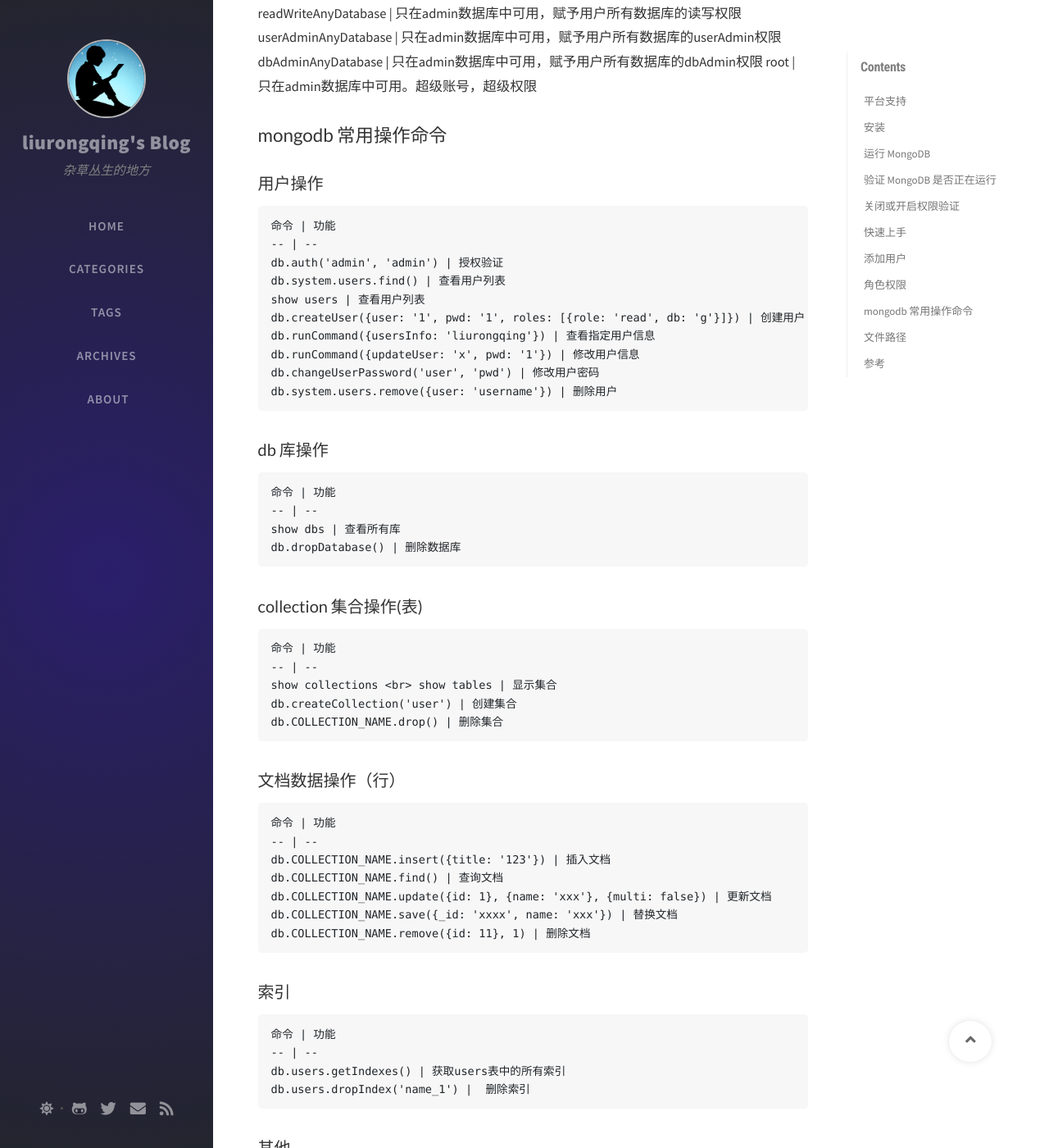
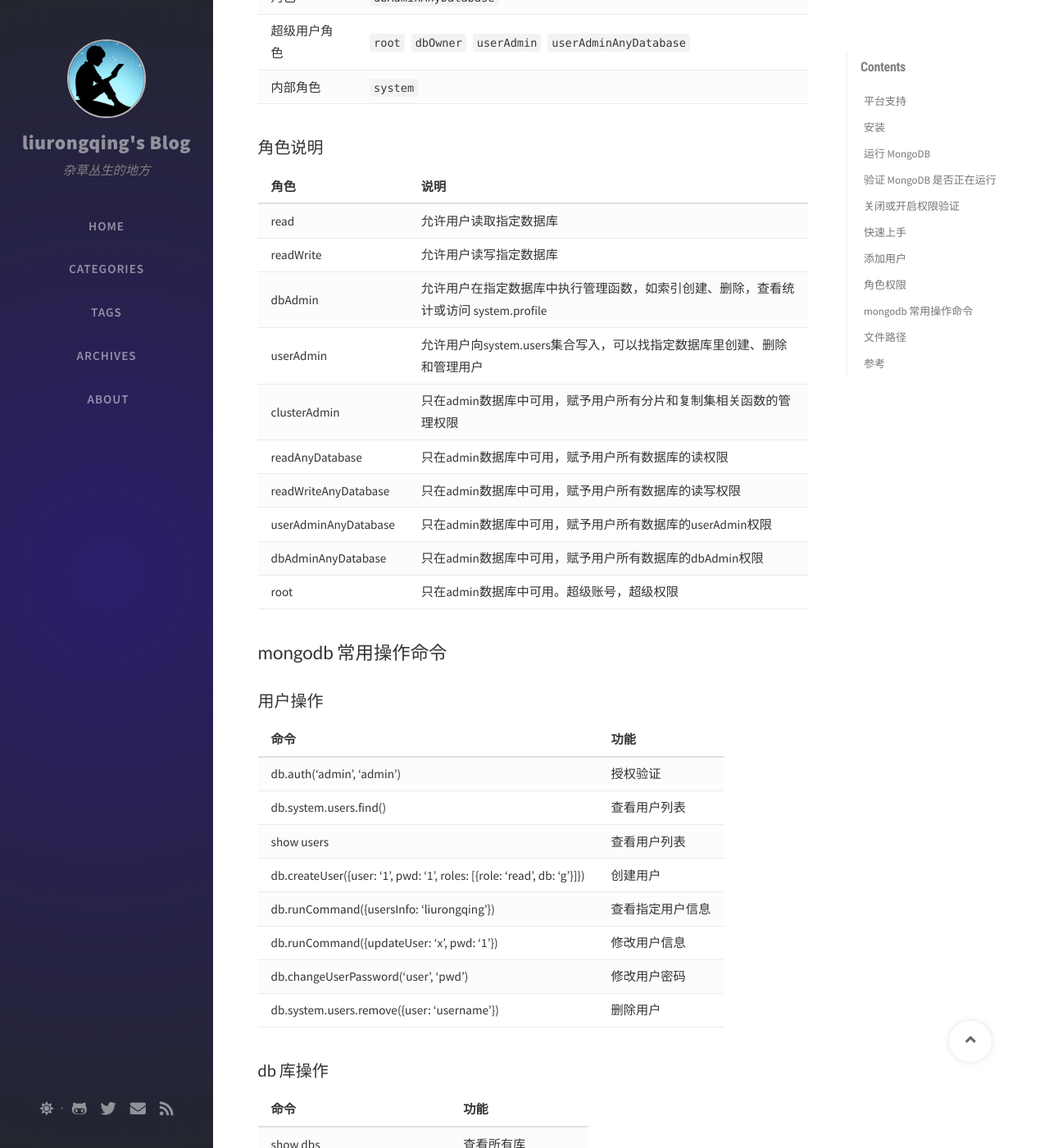
Before and after one commit to liurongqing/liurongqing, a Jekyll site: the page built from _posts/2020-02-02-macos-mongodb.md, in a window 1280 px wide and 1400 px high, scrolled down 3399 px. Shown: the whole window at 82% size. Built offline with Jekyll 4.4.1, drawn with Linux system fonts in a browser that asks for light colours; nearby versions of some CDN libraries; comment, search, counter and statistics services are not loaded; some of the changed text lies outside the part shown.

Commit message:
优化表格

```diff
--- a/_posts/2020-02-02-macos-mongodb.md
+++ b/_posts/2020-02-02-macos-mongodb.md
@@ -135,82 +135,86 @@ db.collection_name.remove( { name: "lisi" } )
 ## 角色权限
 
 ### 角色分类
-角色 | 值
--- | --
-数据库用户角色 | `read` `readWrite`
-数据库管理角色 | `dbAdmin` `dbOwner` `userAdmin`
-集群管理角色 | `clusterAdmin` `clusterManager` `clusterMonitor` `hostManager`
-备份恢复角色 | ` backup` `restore`
-所有数据库角色 | `readAnyDatabase` `readWriteAnyDatabase` `userAdminAnyDatabase` `dbAdminAnyDatabase`
-超级用户角色 | `root` `dbOwner` `userAdmin` `userAdminAnyDatabase`
-内部角色 | `system`
+
+| 角色 | 值 |
+| :----- | :----- |
+| 数据库用户角色 | `read` `readWrite` |
+| 数据库管理角色 | `dbAdmin` `dbOwner` `userAdmin` |
+| 集群管理角色 | `clusterAdmin` `clusterManager` `clusterMonitor` `hostManager` |
+| 备份恢复角色 | `backup` `restore` |
+| 所有数据库角色 | `readAnyDatabase` `readWriteAnyDatabase` `userAdminAnyDatabase` `dbAdminAnyDatabase` |
+| 超级用户角色 | `root` `dbOwner` `userAdmin` `userAdminAnyDatabase` |
+| 内部角色 | `system` |
+
 
 ### 角色说明
-角色 | 说明
--- | --
-read |  允许用户读取指定数据库
-readWrite | 允许用户读写指定数据库
-dbAdmin | 允许用户在指定数据库中执行管理函数，如索引创建、删除，查看统计或访问 system.profile
-userAdmin | 允许用户向system.users集合写入，可以找指定数据库里创建、删除和管理用户
-clusterAdmin | 只在admin数据库中可用，赋予用户所有分片和复制集相关函数的管理权限
-readAnyDatabase | 只在admin数据库中可用，赋予用户所有数据库的读权限
-readWriteAnyDatabase |  只在admin数据库中可用，赋予用户所有数据库的读写权限
-userAdminAnyDatabase | 只在admin数据库中可用，赋予用户所有数据库的userAdmin权限
-dbAdminAnyDatabase | 只在admin数据库中可用，赋予用户所有数据库的dbAdmin权限
-root | 只在admin数据库中可用。超级账号，超级权限
+
+
+| 角色 | 说明 |
+| :----- | :----- |
+| read |  允许用户读取指定数据库 |
+| readWrite | 允许用户读写指定数据库 |
+| dbAdmin | 允许用户在指定数据库中执行管理函数，如索引创建、删除，查看统计或访问 system.profile |
+| userAdmin | 允许用户向system.users集合写入，可以找指定数据库里创建、删除和管理用户 |
+| clusterAdmin | 只在admin数据库中可用，赋予用户所有分片和复制集相关函数的管理权限 |
+| readAnyDatabase | 只在admin数据库中可用，赋予用户所有数据库的读权限 |
+| readWriteAnyDatabase |  只在admin数据库中可用，赋予用户所有数据库的读写权限 |
+| userAdminAnyDatabase | 只在admin数据库中可用，赋予用户所有数据库的userAdmin权限 |
+| dbAdminAnyDatabase | 只在admin数据库中可用，赋予用户所有数据库的dbAdmin权限 |
+| root | 只在admin数据库中可用。超级账号，超级权限 |
 
 ## mongodb 常用操作命令
 
 ### 用户操作
 
-    命令 | 功能
-    -- | --
-    db.auth('admin', 'admin') | 授权验证
-    db.system.users.find() | 查看用户列表
-    show users | 查看用户列表
-    db.createUser({user: '1', pwd: '1', roles: [{role: 'read', db: 'g'}]}) | 创建用户
-    db.runCommand({usersInfo: 'liurongqing'}) | 查看指定用户信息
-    db.runCommand({updateUser: 'x', pwd: '1'}) | 修改用户信息
-    db.changeUserPassword('user', 'pwd') | 修改用户密码
-    db.system.users.remove({user: 'username'}) | 删除用户
+| 命令 | 功能 |
+| -- | --  |
+| db.auth('admin', 'admin') | 授权验证 |
+| db.system.users.find() | 查看用户列表 |
+| show users | 查看用户列表 |
+| db.createUser({user: '1', pwd: '1', roles: [{role: 'read', db: 'g'}]}) | 创建用户 |
+| db.runCommand({usersInfo: 'liurongqing'}) | 查看指定用户信息 |
+| db.runCommand({updateUser: 'x', pwd: '1'}) | 修改用户信息 |
+| db.changeUserPassword('user', 'pwd') | 修改用户密码 |
+| db.system.users.remove({user: 'username'}) | 删除用户 |
 
 ### db 库操作
 
-    命令 | 功能
-    -- | --
-    show dbs | 查看所有库
-    db.dropDatabase() | 删除数据库
+| 命令 | 功能 |
+| -- | --  |
+| show dbs | 查看所有库 |
+| db.dropDatabase() | 删除数据库 |
 
 ### collection 集合操作(表)
 
-    命令 | 功能
-    -- | --
-    show collections <br> show tables | 显示集合
-    db.createCollection('user') | 创建集合
-    db.COLLECTION_NAME.drop() | 删除集合
+| 命令 | 功能 |
+| -- | --  |
+| show collections <br> show tables | 显示集合 |
+| db.createCollection('user') | 创建集合 |
+| db.COLLECTION_NAME.drop() | 删除集合 |
 
 ### 文档数据操作（行）
 
-    命令 | 功能
-    -- | --
-    db.COLLECTION_NAME.insert({title: '123'}) | 插入文档
-    db.COLLECTION_NAME.find() | 查询文档
-    db.COLLECTION_NAME.update({id: 1}, {name: 'xxx'}, {multi: false}) | 更新文档
-    db.COLLECTION_NAME.save({_id: 'xxxx', name: 'xxx'}) | 替换文档
-    db.COLLECTION_NAME.remove({id: 11}, 1) | 删除文档
+| 命令 | 功能 |
+| -- | --  |
+| db.COLLECTION_NAME.insert({title: '123'}) | 插入文档 |
+| db.COLLECTION_NAME.find() | 查询文档 |
+| db.COLLECTION_NAME.update({id: 1}, {name: 'xxx'}, {multi: false}) | 更新文档 |
+| db.COLLECTION_NAME.save({_id: 'xxxx', name: 'xxx'}) | 替换文档  |
+| db.COLLECTION_NAME.remove({id: 11}, 1) | 删除文档 |
 
 ### 索引
 
-    命令 | 功能
-    -- | --
-    db.users.getIndexes() | 获取users表中的所有索引
-    db.users.dropIndex('name_1') |  删除索引
+| 命令 | 功能 |
+| -- | -- |
+| db.users.getIndexes() | 获取users表中的所有索引 |
+| db.users.dropIndex('name_1') |  删除索引 |
 
 ### 其他
 
-    命令 | 功能
-    -- | --
-    mongodb://${user}:${pwd}@${host}:${port}/${database} | 连接
+| 命令 | 功能 |
+| -- | -- |
+| mongodb://${user}:${pwd}@${host}:${port}/${database} | 连接 |
 
 ## 文件路径
 
@@ -220,4 +224,4 @@ root | 只在admin数据库中可用。超级账号，超级权限
 
 ## 参考
 
-https://docs.mongodb.com/manual/tutorial/install-mongodb-on-os-x/
+[https://docs.mongodb.com/manual/tutorial/install-mongodb-on-os-x/](https://docs.mongodb.com/manual/tutorial/install-mongodb-on-os-x/)
```
